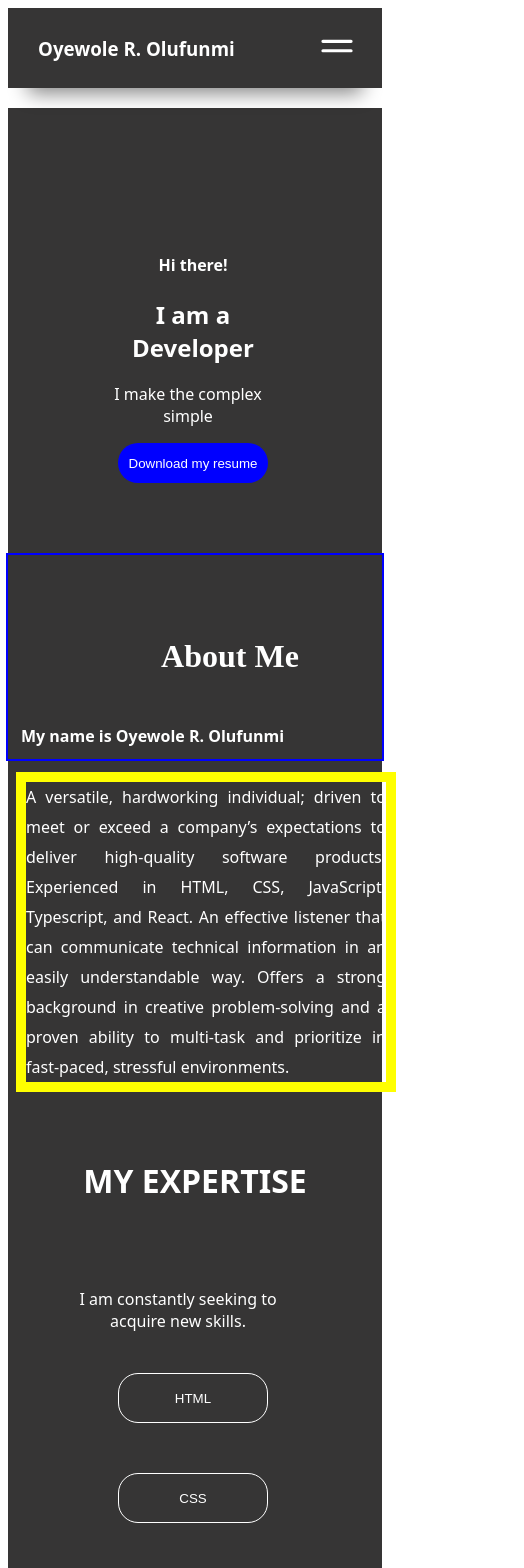
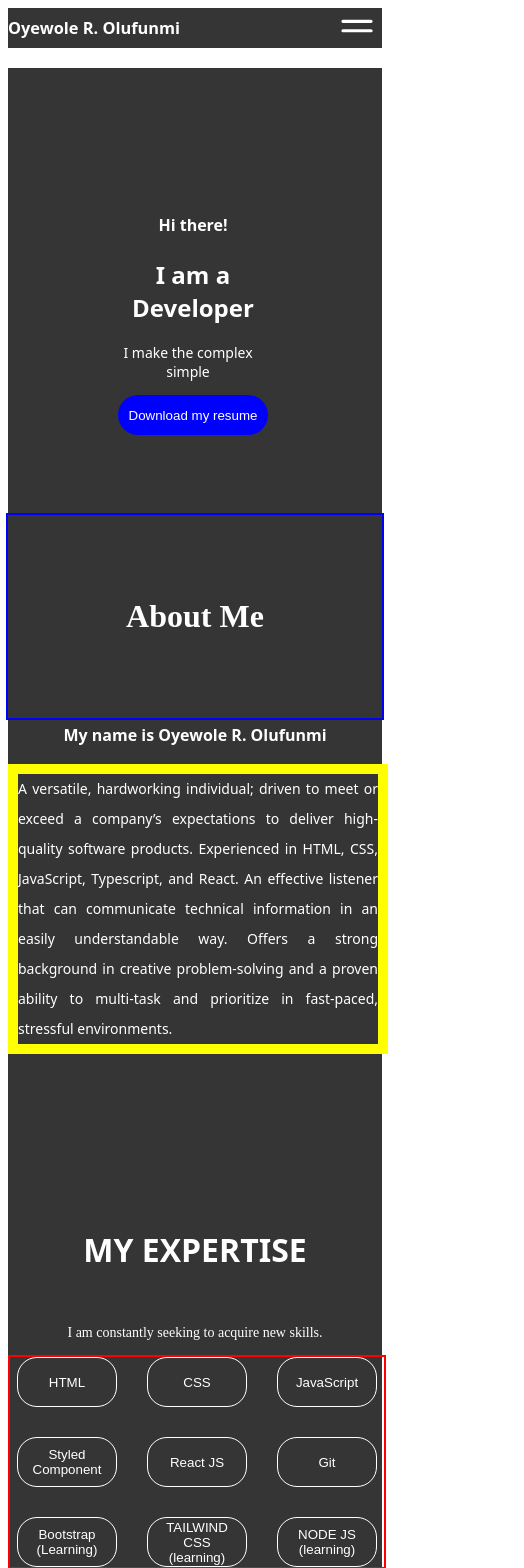
Before and after one commit to Becca-Hamzy/My-Portfolio, a React (Vite) app: page / in a window 390 px wide. Shown: the top 1568 px of the page, 524 px wide, since content can reach past the window. Built offline with nearby package versions, Linux system fonts and the light colour scheme.

Commit message:
fixed an error

```diff
--- a/src/Component/About/About.css
+++ b/src/Component/About/About.css
@@ -78,9 +78,6 @@
         height: 500px;
     }
 
-    .left{
-
-    }
 
 
 
@@ -103,8 +100,7 @@
     .left h1{
 
         text-align: center;
-        margin-left: 70px;
-        margin-top: 20px;
+        margin: 0px;
         /* border: 10px solid blue; */
 
 
@@ -113,26 +109,28 @@
     }
 
     .right h4{
-        padding-left: 5px;
-        margin-top: -40px;
-        width: 350px;
+        padding-left: 0px;
+        /* margin-top: -40px; */
+        margin:  0px;
+        width: 100%;
         /* margin-left: 150px; */
-        text-align: justify;
+        text-align: center;
 
 
     }
     .right p{
         border: 10px solid yellow;
+        width: 100%;
         width: 360px;
-        margin-left: 150px;
+        margin-left: 0px;
         text-align: justify;
     }
 
     .right{
         /* border: 1px solid; */
         height: 400px;
-        width: 300px;
-        padding-right: 358px;
+        width:100%;
+        padding:0px;
         font-family: system-ui, -apple-system, BlinkMacSystemFont, 'Segoe UI', Roboto, Oxygen, Ubuntu, Cantarell, 'Open Sans', 'Helvetica Neue', sans-serif;
         line-height: 30px;
 
--- a/src/Component/Capability/Capability.css
+++ b/src/Component/Capability/Capability.css
@@ -45,40 +45,47 @@
     .exp{
         display: flex;
         flex-direction: column;
-        justify-content: space-between;
+        justify-content: space-evenly;
         background-color: rgb(54, 53, 53);;
         color: white;
         height: 1200px;
         /* width: 100%; */
-        margin-top: -10px;
+        margin-top: -300px;
         /* border: 10px solid lawngreen; */
     }
 
     .cap {
        margin-top: -30px;
+       margin-bottom: -450px;
        text-align: center;
        padding: 70px;
        /* border: 5px green; */
 
    }
-   .expert p{
+
+   .expert{
+    display: flex;
+    flex-wrap: wrap;
+    /* flex-direction: column; */
+    width: 100%;
+    border: 2px solid red;
     padding: 0px;
-    margin-left: 20px;
-    font-family: system-ui, -apple-system, BlinkMacSystemFont, 'Segoe UI', Roboto, Oxygen, Ubuntu, Cantarell, 'Open Sans', 'Helvetica Neue', sans-serif;
-    text-align: center;
-    margin-top: -15px;
-    /* border: 10px solid blue; */
-    width: 200px;
-    margin-top: -70px;
+    align-items: center;
+    justify-content: center;
+    gap: 30px;
+   }
 
 
+p{
+    text-align: center;
+    font-size: 14px;
+
 }
-
 .expert button{
     height: 50px;
-    width: 150px;
-    margin: 25px;
-    margin-left: 60px;
+    width: 100px;
+    margin: 0px;
+    margin-left: 0px;
     border-radius: 20px;
     border: 1px solid white;
     background-color: rgb(54, 53, 53);;
--- a/src/Component/Capability/Capability.jsx
+++ b/src/Component/Capability/Capability.jsx
@@ -7,8 +7,13 @@ const Capability = () => {
          <h1>MY EXPERTISE</h1>
       </div>
 
+
+      <div id="skillsDiv">
+
+
+      <p>I am constantly seeking to acquire new skills.</p>
       <div className="expert">
-       <p>I am constantly seeking to acquire new skills.</p>
+
        <button>HTML</button>
        <button>CSS</button>
        <button>JavaScript</button>
@@ -21,6 +26,10 @@ const Capability = () => {
 
 
       </div>
+
+
+
+      </div>
       </div>
 
 
--- a/src/Static/Header/Header.css
+++ b/src/Static/Header/Header.css
@@ -51,12 +51,14 @@
    }
 
    .container{
-     /* border: 10px solid rgb(199, 49, 49); */
+     width: 100%;
+     padding: 0px;
 
    }
 
    .name{
-    margin-left: 10px;
+    font-size: 14px;
+    margin-left: 0px;
     font-family: system-ui, -apple-system, BlinkMacSystemFont, 'Segoe UI', Roboto, Oxygen, Ubuntu, Cantarell, 'Open Sans', 'Helvetica Neue', sans-serif;
 
 
```
